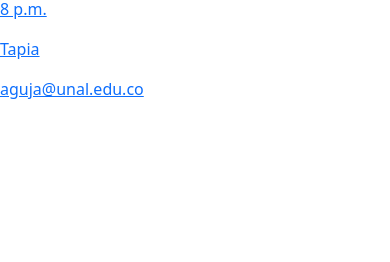
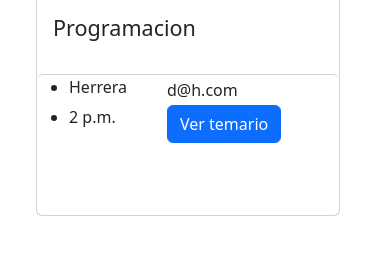
Before and after one commit to Luciano2005/First-Step, a Django app: page /materias/ in a window 390 px wide. Shown: the part 330-592 px from the top of the page. Before the commit the page ends 429 px from the top, so only its background shows below. Run offline with Django 4.2, Linux system fonts and the light colour scheme; a user stored in the database is signed in; data comes from the database, SQL or seed files in the repository.

Commit message:
Fuente First Step Cambiada y vista de materias realizada

```diff
--- a/MAIN/Templates/materias.html
+++ b/MAIN/Templates/materias.html
@@ -2,7 +2,8 @@
 
 {% block content %}
 
-<p>Materias</p>
+<div class="container-md justify-content-around py-4 px-4">
+    <p class="h1 text-decoration-underline">Materias</p>
 
     <form action = {% url 'crearMateria' %}>
         <button>
@@ -10,18 +11,38 @@
         </button>
     </form>
 
+    <div class="container-fluid">
+        <div class="row justify-content-sm-evenly justify-content-xl-start justify-content-start">
             {% for materia in materias %}
-
-<div>
+            <div class="col-8 col-sm-6 col-md-6 col-xxl-3 col-xl-4 col-lg-5 py-4">
+                <div class="card" style="height: 23rem; width: 19rem;">
                     <a href={% url 'materia_detail' materia.id %}>
-    <p>{{materia.name}}</p>
-    <p>{{materia.hora}}</p>
-    <p>{{materia.profesor}}</p>
-    <p>{{materia.profesor_email}}</p>
+                    <img class="card-img-top" src="https://prod-discovery.edx-cdn.org/media/course/image/f42bce09-2533-48fb-a9c4-8053aedf941b-798c36769d88.small.png" alt="materia" style="height: 150px;">
                     </a>
-
+                    <div class="card-body" style="height: 5rem;">
+                        <h4 class="cardtitle">{{materia.name}}</h5>
+                    </div>
+                        <div class="list-group" style="height: 10rem;">
+                            <ul>
+                                <li>
+                                    <div class="row">
+                                        <div class="col-4 col-xl-4 col-sm-5"><h6 class="cardtitle text-start">{{materia.profesor}}</h6></div>
+                                        <div class="col-7 col-xl-8 col-sm-6 "><p class="card-text text-start">{{materia.profesor_email}}</p></div>
+                                    </div>
+                                </li>
+                                <li>
+                                    <div class="row">
+                                            <div class="col-4 col-xl-4 col-sm-5"><p class="card-text text-start">{{materia.hora}}</p></div>
+                                            <div class="col-8 col-xl-8 col-sm-6"><a href="#" class="btn btn-primary">Ver temario</a></div>
+                                    </div>
+                                </li>
+                            </ul>
+                    </div>
+                </div>
+            </div>
+            {% endfor %}
+        </div>
     </div>
 
-{% endfor %}
 
 {% endblock %}
--- a/MAIN/Templates/navegacion.html
+++ b/MAIN/Templates/navegacion.html
@@ -5,11 +5,14 @@
         <meta http-equiv="X-UA-Compatible" content="IE=edge">
         <meta name="viewport" content="width=device-width, initial-scale=1.0">
         <link href="https://cdn.jsdelivr.net/npm/bootstrap@5.2.2/dist/css/bootstrap.min.css" rel="stylesheet" integrity="sha384-Zenh87qX5JnK2Jl0vWa8Ck2rdkQ2Bzep5IDxbcnCeuOxjzrPF/et3URy9Bv1WTRi" crossorigin="anonymous">
+        <link rel="preconnect" href="https://fonts.googleapis.com">
+        <link rel="preconnect" href="https://fonts.gstatic.com" crossorigin>
+        <link href="https://fonts.googleapis.com/css2?family=Inter+Tight:wght@500&display=swap" rel="stylesheet">
     </head>
     <body>
-        <nav class="navbar navbar-expand-md navbar-dark bg-dark">
-            <div class="container-fluid mx-xxl-5">
-                <a class="navbar-brand" href="/">
+        <nav class="navbar navbar-expand-md navbar-dark" style="background-color: #150050;">
+            <div class="container-fluid mx-lg-5">
+                <a class="navbar-brand" href="/" style="font-family: 'Inter Tight', sans-serif;">
                     <img class="d-inline-block align-text-top" src="https://cdn-icons-png.flaticon.com/512/3145/3145765.png" width="40px" alt="first step">
                     First-Step
                 </a>
@@ -37,17 +40,17 @@
                     <ul class="navbar-nav flex-row flex-wrap ms-md-auto">
                         {% if user.is_authenticated %}
                         <li class="nav-item col-6 col-md-auto">
-                            <a class="nav-link active" href="/perfil">Mi Perfil</a>
+                            <a class="nav-link active pt-3" href="/perfil">Mi Perfil</a>
                         </li>
                         <li class="nav-itemcol-6 col-md-auto">
-                            <a class="nav-link" href="/logout">Salir</a>
+                            <a class="nav-link pt-3" href="/logout">Salir</a>
                         </li>
                         {% else %}
                         <li class="nav-item col-6 col-md-auto">
-                            <a class="nav-link" href="/formlogin">Login</a>
+                            <a class="nav-link pt-3" href="/formlogin">Login</a>
                         </li>
                         <li class="nav-item col-6 col-md-auto">
-                            <a class="nav-link" href="/register">Register</a>
+                            <a class="nav-link pt-3" href="/register">Register</a>
                         </li>
                         {% endif %}
                         <div class="d-none vr d-sm-block bg-light mx-2"></div>
```
Lines whose indentation alone changed are shown as unchanged.
